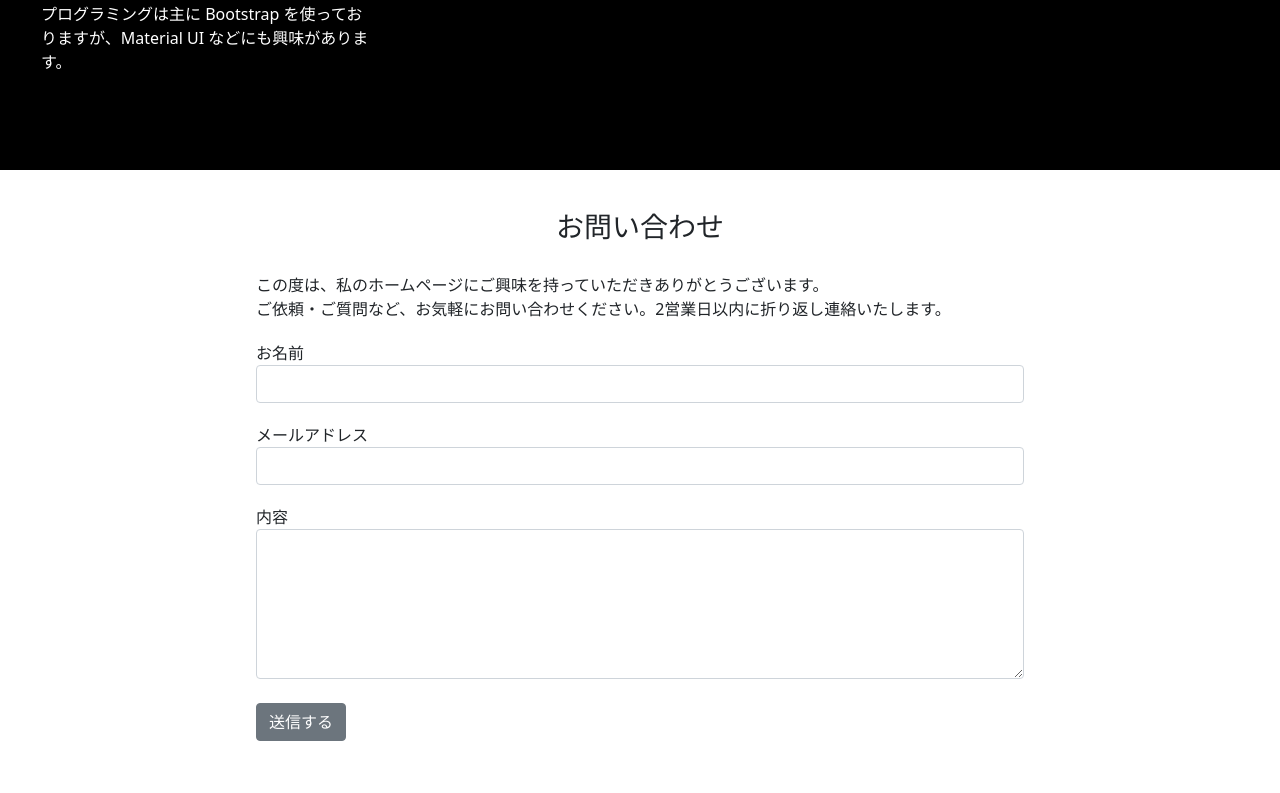
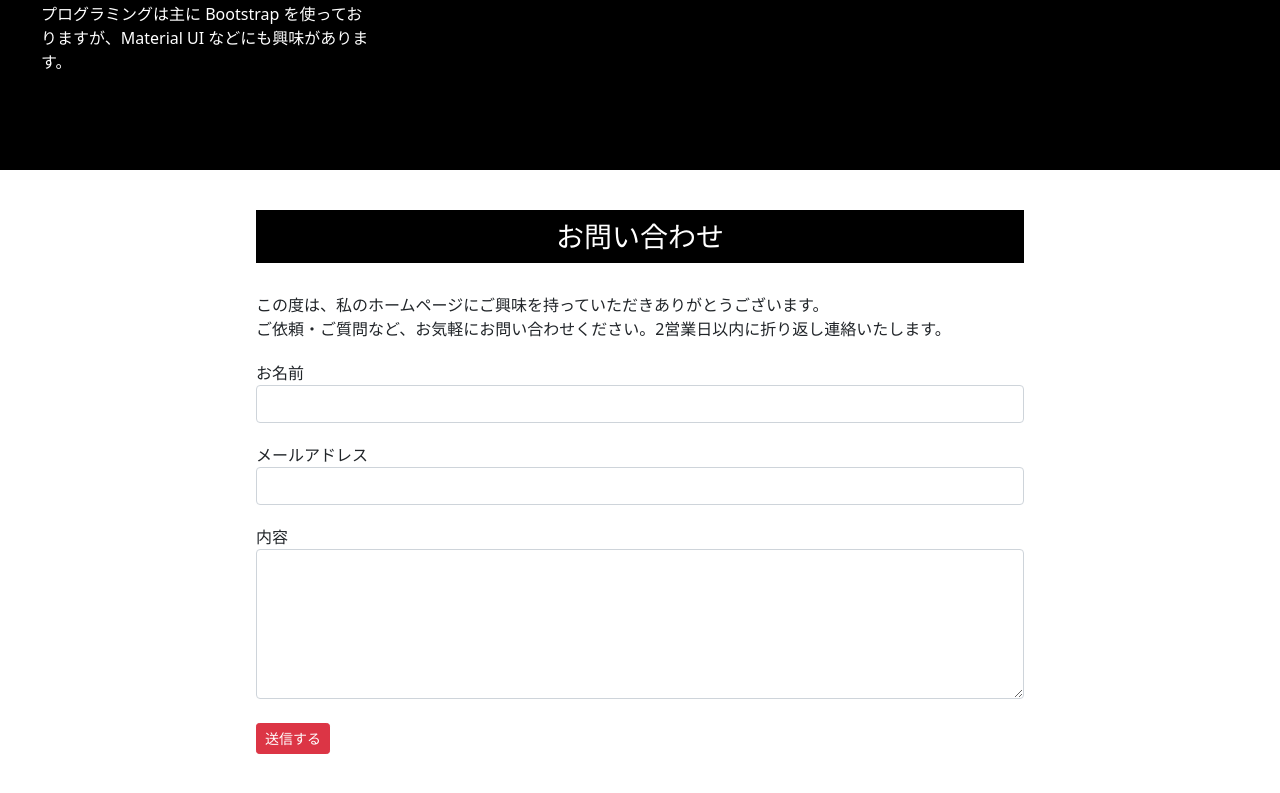
Before and after one commit to YmBIgo/Portfolio, a React (Create React App) app: page / in a window 1280 px wide. Shown: the part 1659-2452 px from the top of the page. Built offline with nearby package versions, Linux system fonts and the light colour scheme.

Commit message:
fix design @2022/04/06

```diff
--- a/src/components/TopPage.tsx
+++ b/src/components/TopPage.tsx
@@ -142,6 +142,8 @@ const TopPage: React.FC<Props> = () => {
 								</div>
 								<p>
 									Email：coffeecupjp@gmail.com
+									<br/>
+									趣味：囲碁(ネット7段)・山登り
 								</p>
 							</div>
 						</div>
@@ -508,7 +510,7 @@ const TopPage: React.FC<Props> = () => {
 						</p>
 						*/}
 						<button
-							className="btn btn-secondary"
+							className="btn btn-danger btn-sm"
 							onClick={() => onClickInqueryBtn()}
 						>
 							{ language.language == "ja" && <>送信する</>}
--- a/src/css/top_page.css
+++ b/src/css/top_page.css
@@ -292,7 +292,12 @@
 }
 
 .top-page-inquery-title{
-	margin-top: 40px;
+	margin: 40px 20% 0 20%;
+	padding: 10px;
+	width: 60%;
+	background-color: black;
+	color: white;
+
 }
 .top-page-inquery-title-text{
 	width: 60%;
```
